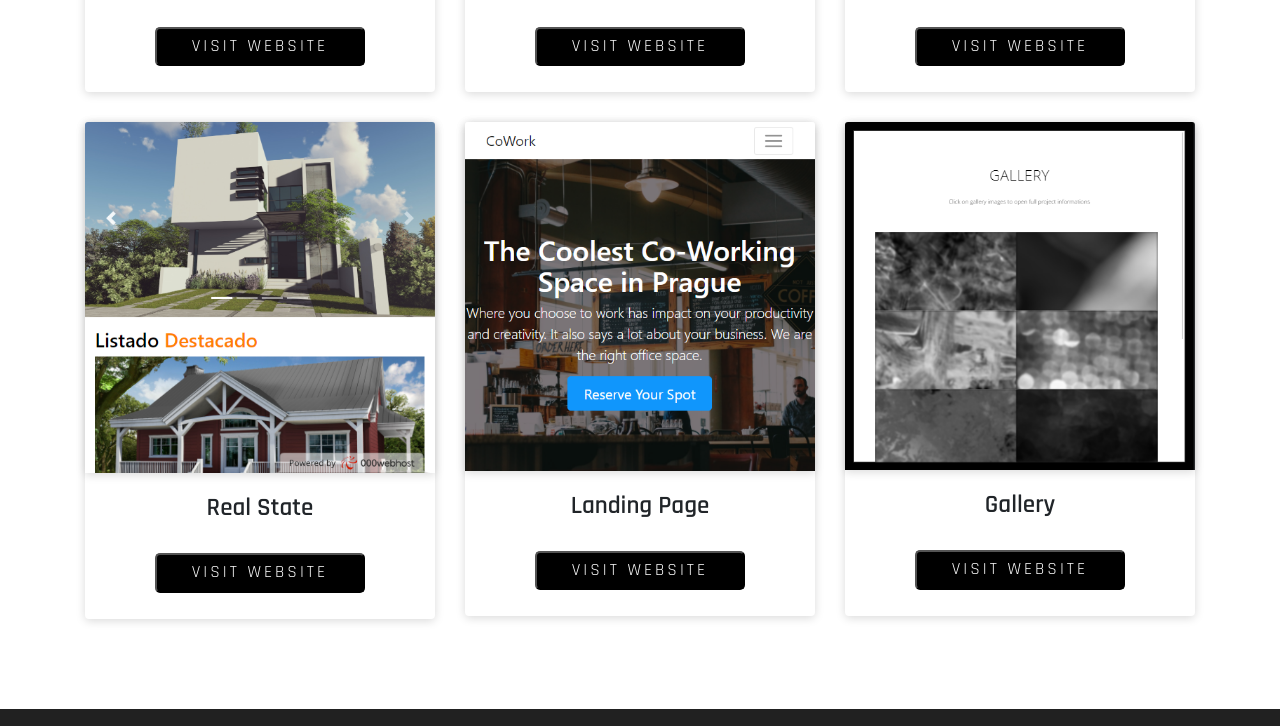
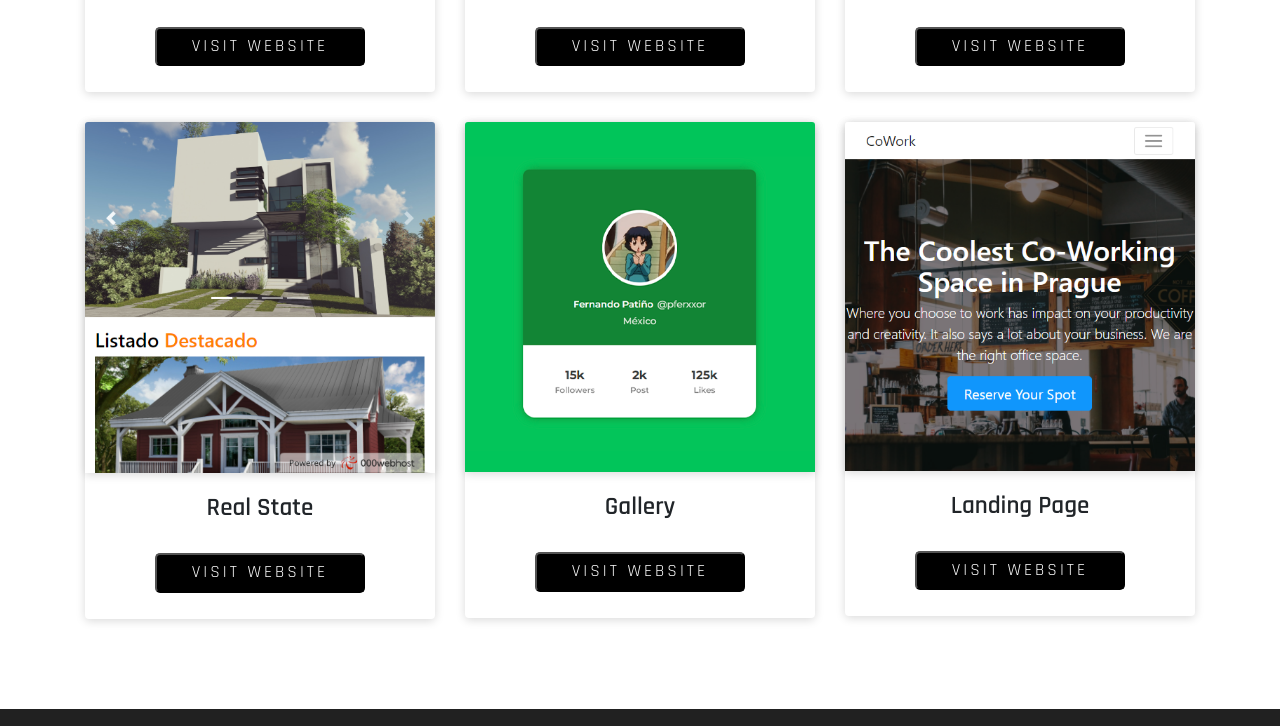
Before and after one commit to ferrojo/MySite, a plain HTML site: page index.html in a window 1280 px wide. Shown: the part 3353-4079 px from the top of the page. Drawn offline with nearby package versions, Linux system fonts and the light colour scheme; some packages are replaced by stand-ins of ours; a script that the page names is missing.

Commit message:
Portfolio Updated

```diff
--- a/index.html
+++ b/index.html
@@ -303,6 +303,18 @@
                 </div>
 
                 <div class="col-md-6 col-lg-4">
+                    <div class="card border-0 transform-on-hover">
+                      <a class="lightbox" href="/img/user-card.png"><img src="/img/user-card.png" class="card-img-top"></a>
+                        <div class="card-body bg">
+                          <h6 class="light raj-bold">Gallery</h6>
+                            <a href="https://ferprojo-user-card.netlify.app/" target="_blank">
+                              <button class="boton raj-regular">Visit Website</button>
+                            </a>
+                      </div>
+                    </div>
+                  </div>
+
+                <div class="col-md-6 col-lg-4">
                   <div class="card border-0 transform-on-hover">
                         <a class="lightbox" href="/img/cooking.PNG"><img src="/img/cooking.PNG" class="card-img-top"></a>
                       <div class="card-body bg">
@@ -315,17 +327,7 @@
                   </div>
                 </div>
 
-                  <div class="col-md-6 col-lg-4">
-                    <div class="card border-0 transform-on-hover">
-                      <a class="lightbox" href="/img/gallery.PNG"><img src="/img/gallery.PNG" class="card-img-top"></a>
-                        <div class="card-body bg">
-                          <h6 class="light raj-bold">Gallery</h6>
-                            <a href="/" target="_blank">
-                              <button class="boton raj-regular">Visit Website</button>
-                            </a>
-                      </div>
-                    </div>
-                  </div>
+
 
 
              </div>
```
Also changed, not shown: img/user-card.png (added).
